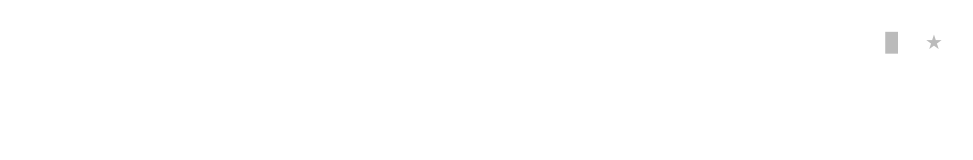
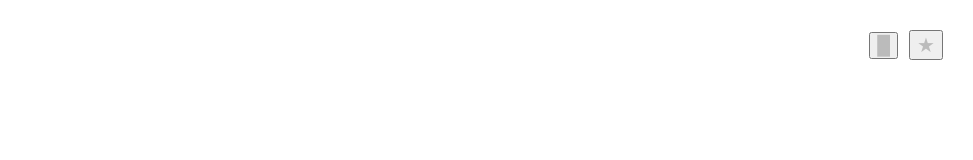
Before and after one commit to tomayac/chrome-dino-gamepad, a website: page index.html in a window 1280 px wide. Shown: the top 160 px of the page, without its empty margins (307-1280 px from the left). Drawn offline with Linux system fonts and the light colour scheme.

Commit message:
Use actual buttons

```diff
--- a/index.html
+++ b/index.html
@@ -8,8 +8,8 @@
 
   <body>
     <div class="interstitial-wrapper">
-      <div id="dark-mode-toggle" title="Dark mode toggle">★</div>
-      <div id="fullscreen-toggle" title="Full screen toggle">█</div>
+      <button type="button" id="dark-mode-toggle" title="Dark mode toggle">★</button>
+      <button type="button" id="fullscreen-toggle" title="Full screen toggle">█</button>
     </div>
     <!-- <div class="controller"><button type="button">🎮 Connect Joy-Con</button></div> -->
     <script>
```
